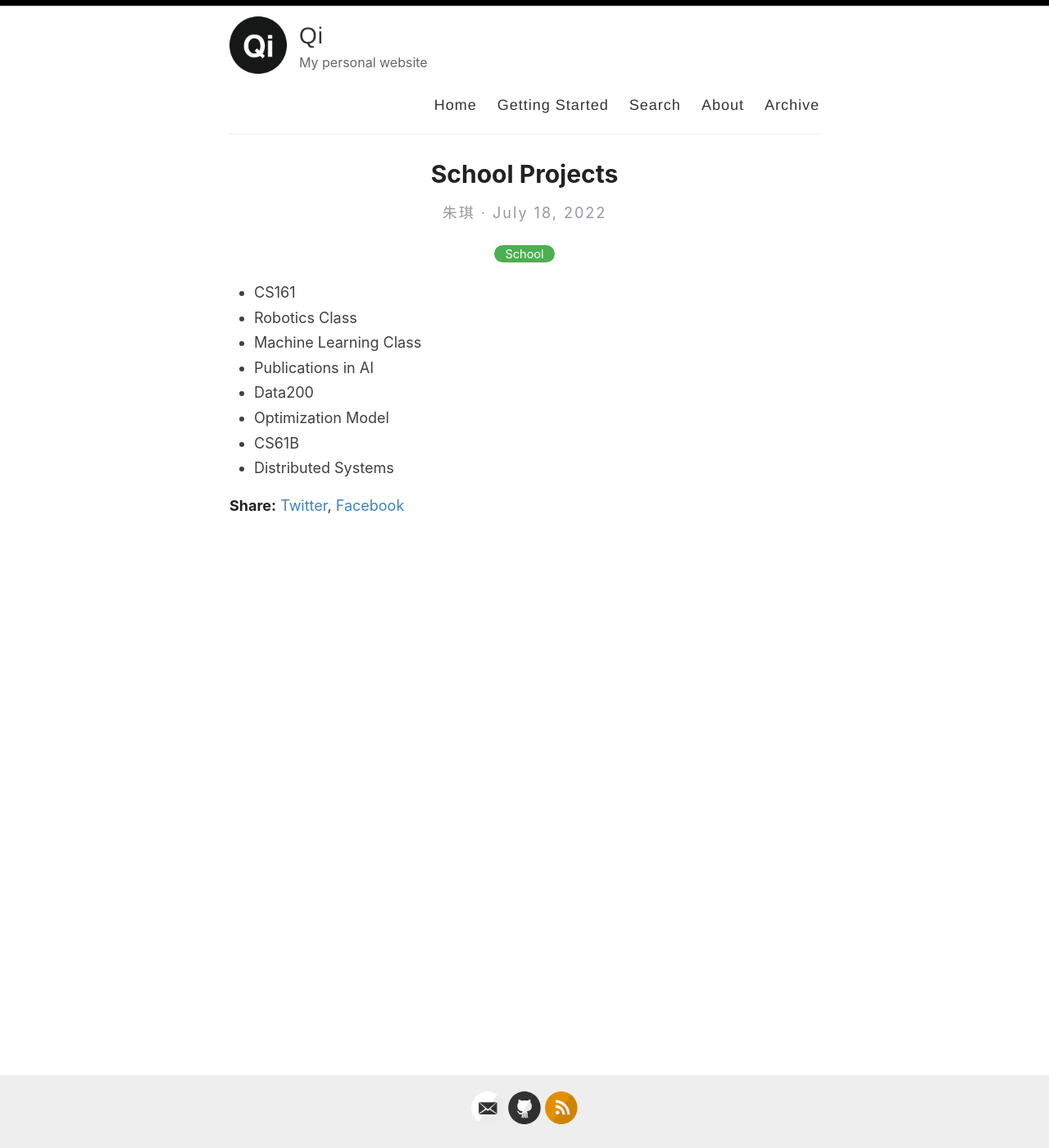
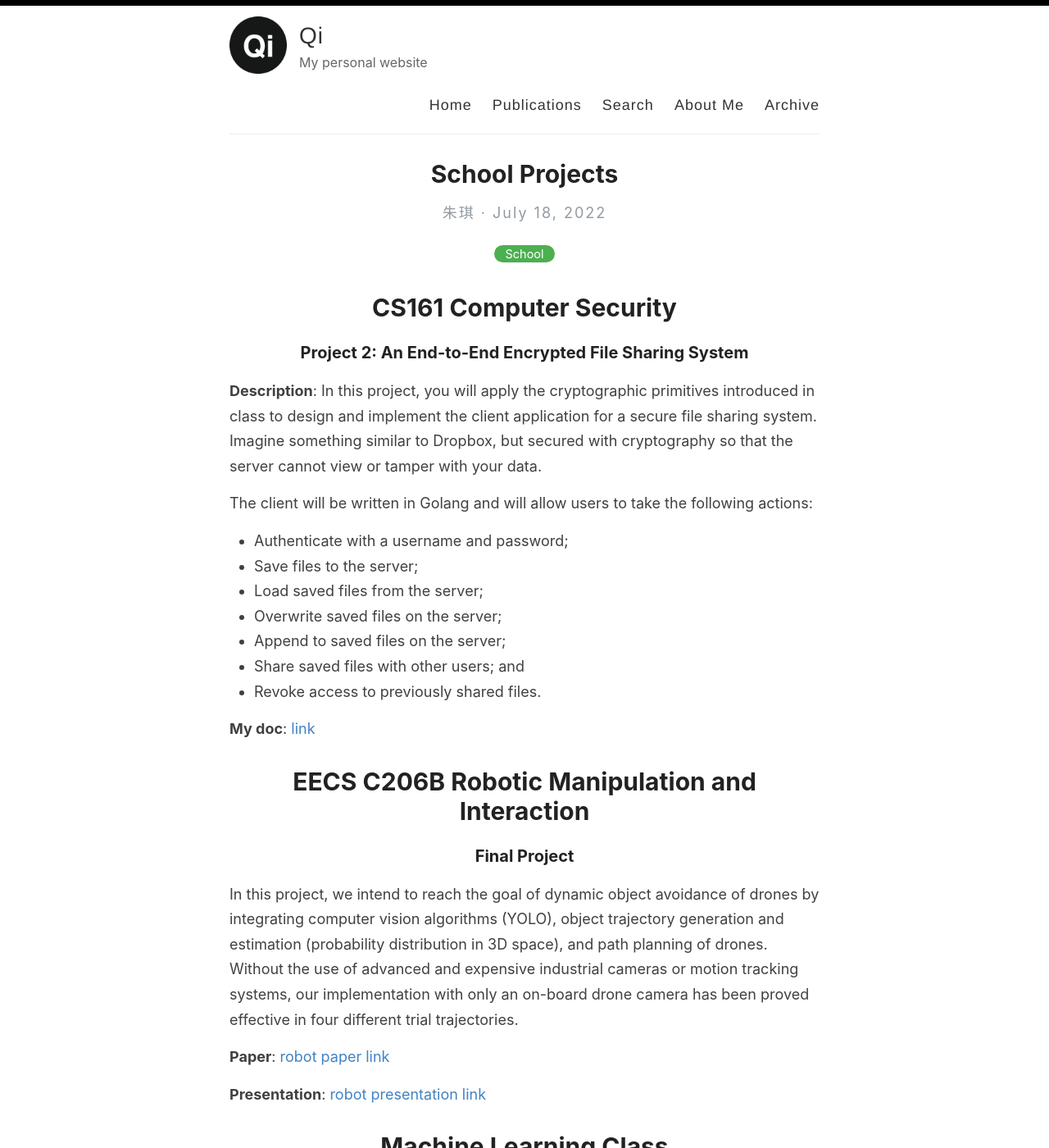
Before and after one commit to ZephyrZhuQi/ZephyrZhuQi.github.io, a Jekyll site: the page built from _posts/2022-07-18-school-projects.md, in a window 1280 px wide and 1400 px high. Shown: the whole window at 82% size. Built offline with Jekyll 4.4.1, drawn with Linux system fonts in a browser that asks for light colours.

Commit message:
Add School Projects and Publications

```diff
--- a/_layouts/default.html
+++ b/_layouts/default.html
@@ -29,9 +29,10 @@
 
             <nav>
               <a href="{{ site.baseurl }}/">Home</a>
-              <a href="{{ site.baseurl }}/getting-started">Getting Started</a>
+              <!-- <a href="{{ site.baseurl }}/getting-started">Getting Started</a> -->
+              <a href="{{ site.baseurl }}/publications">Publications</a>
               <a href="{{ site.baseurl }}/search">Search</a>
-              <a href="{{ site.baseurl }}/about">About</a>
+              <a href="{{ site.baseurl }}/about">About Me</a>
               <a href="{{ site.baseurl }}/archive">Archive</a>
             </nav>
           </header>
--- a/_posts/2022-07-18-school-projects.md
+++ b/_posts/2022-07-18-school-projects.md
@@ -6,11 +6,37 @@ excerpt: School Projects
 status: visible
 ---
 
-- CS161
-- Robotics Class
-- Machine Learning Class
-- Publications in AI
-- Data200
-- Optimization Model
-- CS61B
-- Distributed Systems
+# CS161 Computer Security
+### Project 2: An End-to-End Encrypted File Sharing System
+
+**Description**: In this project, you will apply the cryptographic primitives introduced in class to design and implement the client application for a secure file sharing system. Imagine something similar to Dropbox, but secured with cryptography so that the server cannot view or tamper with your data.
+
+The client will be written in Golang and will allow users to take the following actions:
+
+- Authenticate with a username and password;
+- Save files to the server;
+- Load saved files from the server;
+- Overwrite saved files on the server;
+- Append to saved files on the server;
+- Share saved files with other users; and
+- Revoke access to previously shared files.
+
+**My doc**: [link]
+# EECS C206B Robotic Manipulation and Interaction
+### Final Project
+In this project, we intend to reach the goal of dynamic object avoidance of drones by integrating computer vision algorithms (YOLO), object trajectory generation and estimation (probability distribution in 3D space), and path
+planning of drones. Without the use of advanced and expensive industrial cameras or motion tracking systems, our implementation with only an on-board drone camera has been proved effective in four different trial trajectories.
+
+**Paper**: [robot paper link]
+
+**Presentation**: [robot presentation link]
+# Machine Learning Class
+# Data200
+# Optimization Model
+# CS61B
+# Distributed Systems
+
+
+[link]:https://drive.google.com/file/d/1cldU9PfTAmrkfi5J4ozVUy8xwtJTyF2S/view?usp=sharing
+[robot presentation link]: https://docs.google.com/presentation/d/1b54l1jJoxf3NlEaLsaHbhBKsA-otRfTP1EiQkuKFGcc/edit?usp=sharing
+[robot paper link]: https://drive.google.com/file/d/1HcHwgEmRPq5hSBOj-QpdkzksFI_EZCB4/view?usp=sharing
```
Also changed, not shown: _includes/image.html (added, +10 -0 lines), _pages/about.md (+6 -4 lines), _pages/publications.md (added, +98 -0 lines).
